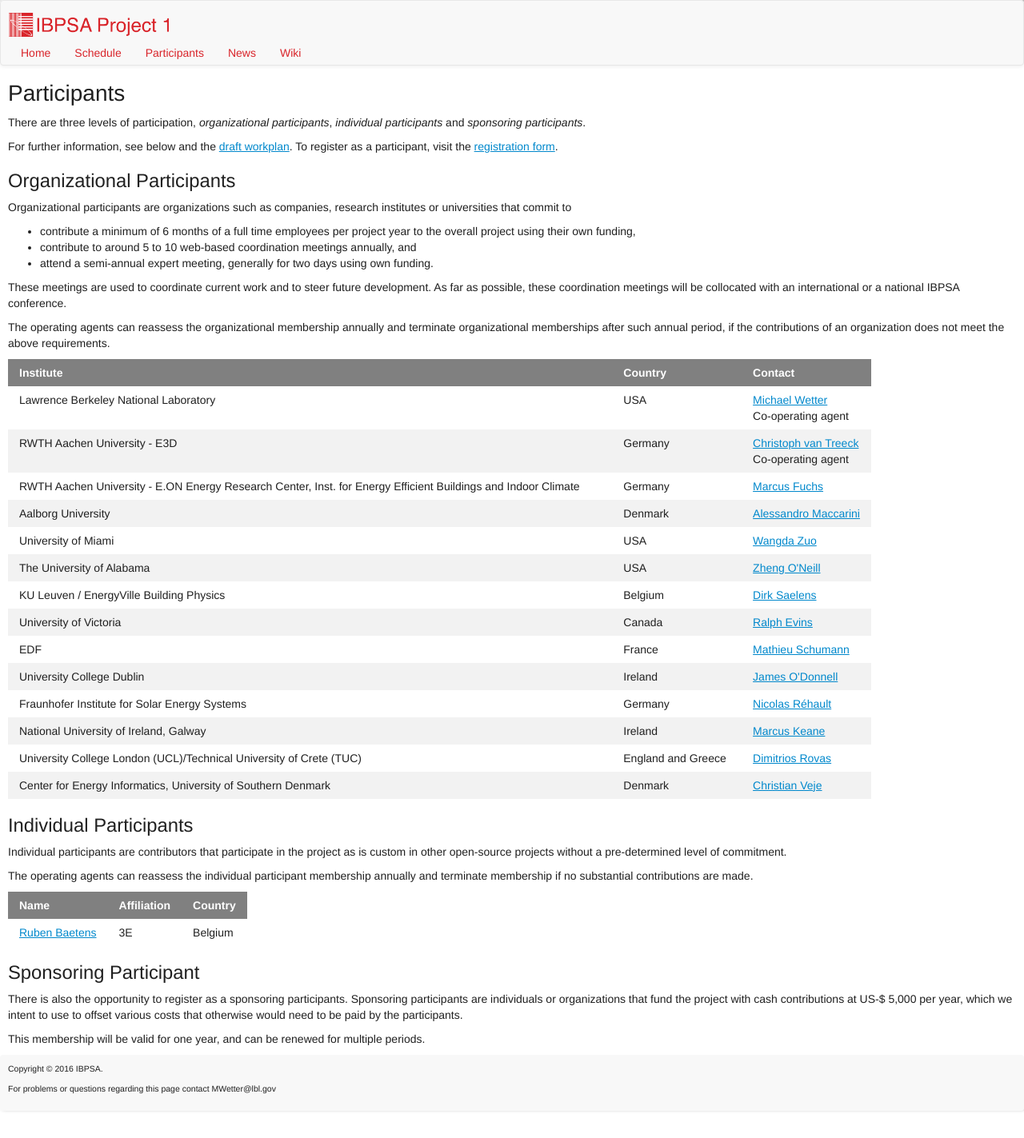
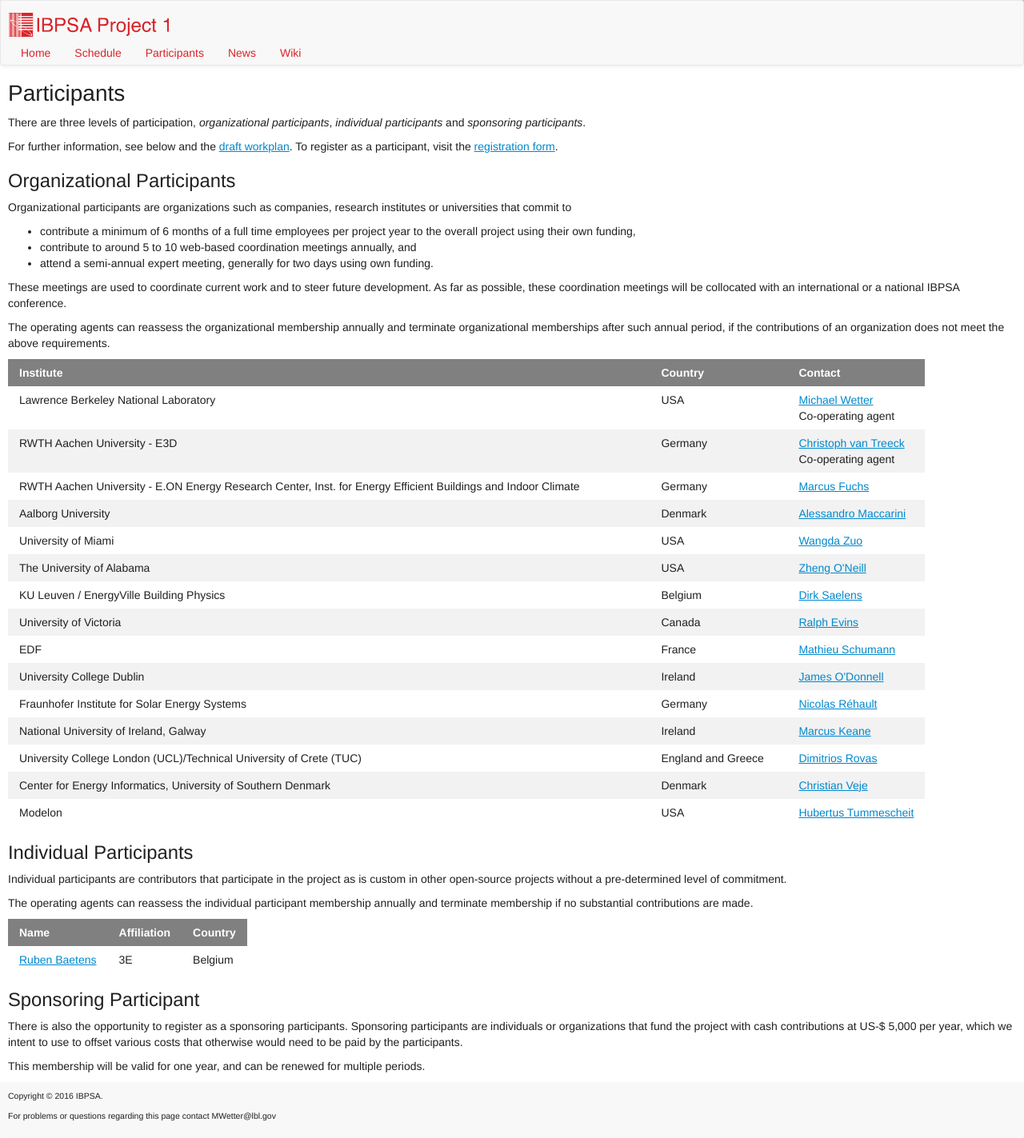
Before and after one commit to ibpsa/project1, a Jekyll site: the page built from participants.md, in a window 1280 px wide. Shown: the whole page at 80% size. Built offline with Jekyll 4.4.1, drawn with Linux system fonts in a browser that asks for light colours; nearby versions of some CDN libraries; before the commit the page ends 1389 px from its top, so only the background shows below that.

Commit message:
Added Modelon

```diff
--- a/_data/organizational_participants.yml
+++ b/_data/organizational_participants.yml
@@ -83,3 +83,9 @@
   contact_email: veje@mmmi.sdu.dk
   institute:     Center for Energy Informatics, University of Southern Denmark
   country:       Denmark
+
+- date_joined:   10/12/2016
+  contact_name:  Hubertus Tummescheit
+  contact_email: hubertus.tummescheit@modelon.com
+  institute:     Modelon
+  country:       USA
```
